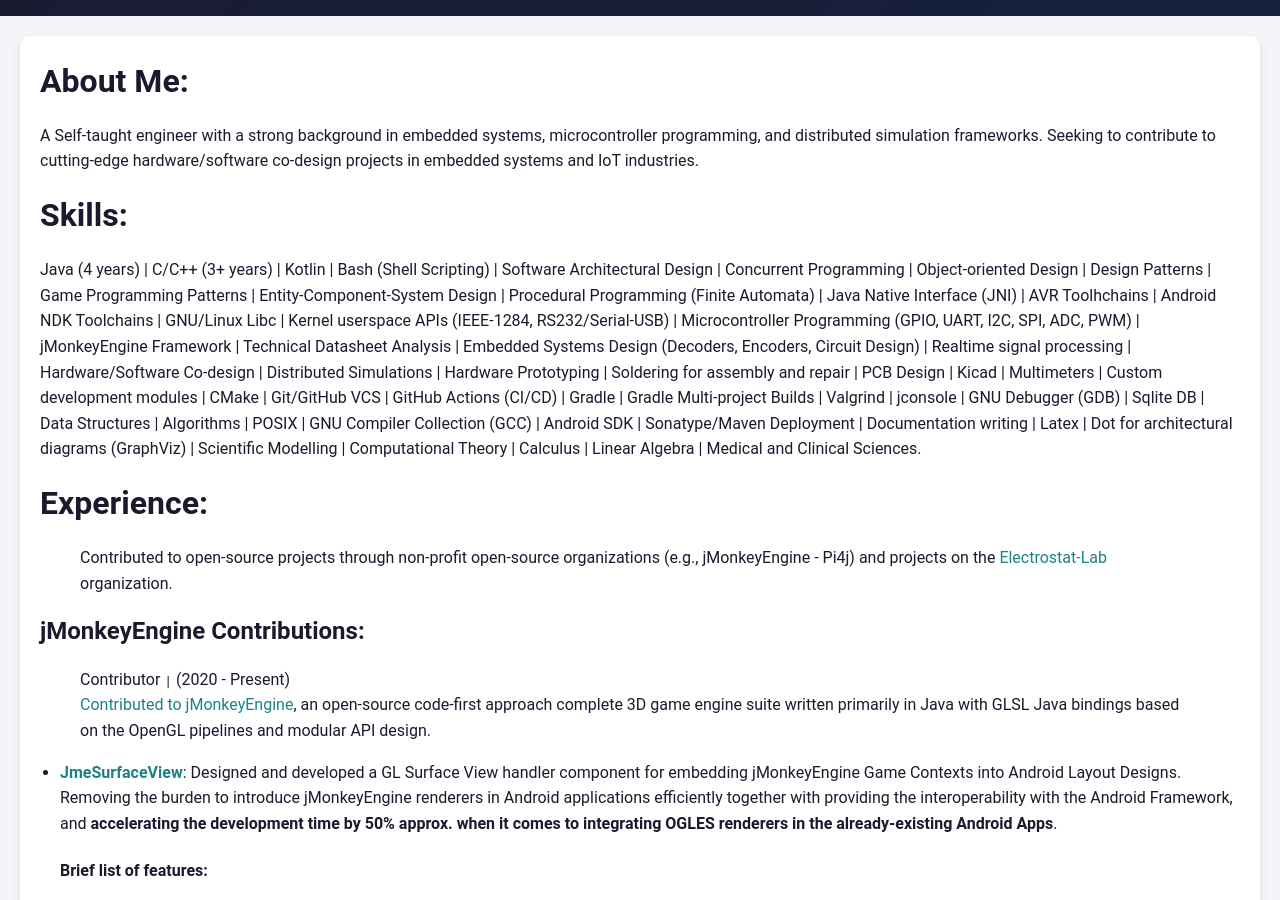
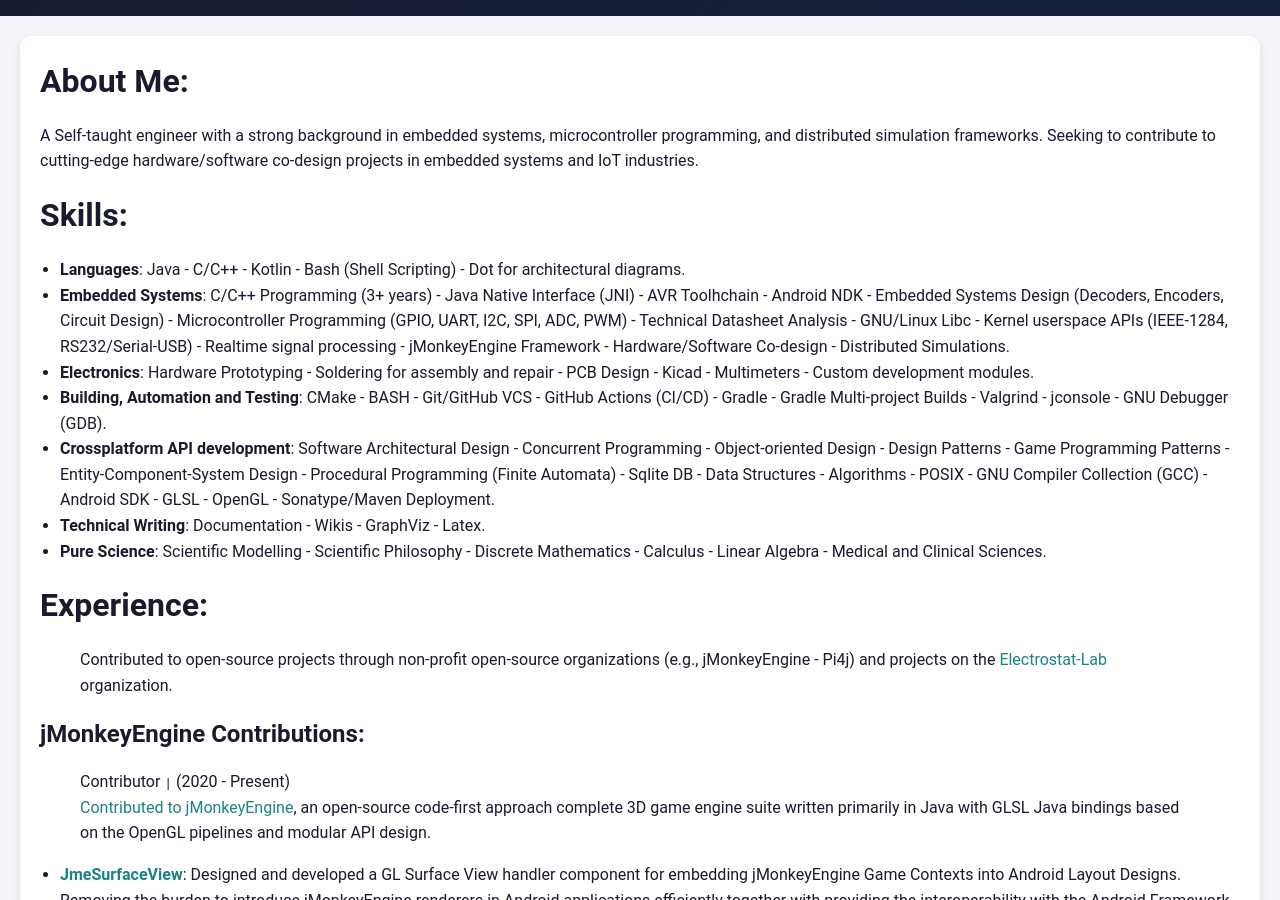
Before and after one commit to pavly-gerges/pavly-gerges, a Jekyll site: the page built from resume/index.md, in a window 1280 px wide and 900 px high, scrolled down 317 px. Built offline with Jekyll 4.4.1, drawn with Linux system fonts in a browser that asks for light colours; our own code applies the rules of GitHub Pages for plain Markdown files.

Commit message:
Update index.md

```diff
--- a/resume/index.md
+++ b/resume/index.md
@@ -2,7 +2,13 @@
 A Self-taught engineer with a strong background in embedded systems, microcontroller programming, and distributed simulation frameworks. Seeking to contribute to cutting-edge hardware/software co-design projects in embedded systems and IoT industries.
 
 # Skills:
-Java (4 years) | C/C++ (3+ years) | Kotlin | Bash (Shell Scripting) | Software Architectural Design | Concurrent Programming | Object-oriented Design | Design Patterns | Game Programming Patterns | Entity-Component-System Design | Procedural Programming (Finite Automata) | Java Native Interface (JNI) | AVR Toolhchains | Android NDK Toolchains | GNU/Linux Libc | Kernel userspace APIs (IEEE-1284, RS232/Serial-USB) | Microcontroller Programming (GPIO, UART, I2C, SPI, ADC, PWM) | jMonkeyEngine Framework | Technical Datasheet Analysis | Embedded Systems Design (Decoders, Encoders, Circuit Design) | Realtime signal processing | Hardware/Software Co-design | Distributed Simulations | Hardware Prototyping | Soldering for assembly and repair | PCB Design | Kicad | Multimeters | Custom development modules | CMake | Git/GitHub VCS | GitHub Actions (CI/CD) | Gradle | Gradle Multi-project Builds | Valgrind | jconsole | GNU Debugger (GDB) | Sqlite DB | Data Structures | Algorithms | POSIX | GNU Compiler Collection (GCC) | Android SDK | Sonatype/Maven Deployment | Documentation writing | Latex | Dot for architectural diagrams (GraphViz) | Scientific Modelling | Computational Theory | Calculus | Linear Algebra | Medical and Clinical Sciences.
+- **Languages**: Java - C/C++ - Kotlin - Bash (Shell Scripting) - Dot for architectural diagrams.
+- **Embedded Systems**: C/C++ Programming (3+ years) - Java Native Interface (JNI) - AVR Toolhchain - Android NDK - Embedded Systems Design (Decoders, Encoders, Circuit Design) - Microcontroller Programming (GPIO, UART, I2C, SPI, ADC, PWM) - Technical Datasheet Analysis - GNU/Linux Libc - Kernel userspace APIs (IEEE-1284, RS232/Serial-USB) - Realtime signal processing - jMonkeyEngine Framework - Hardware/Software Co-design - Distributed Simulations.
+- **Electronics**: Hardware Prototyping - Soldering for assembly and repair - PCB Design - Kicad - Multimeters - Custom development modules.
+- **Building, Automation and Testing**: CMake - BASH - Git/GitHub VCS - GitHub Actions (CI/CD) - Gradle - Gradle Multi-project Builds - Valgrind - jconsole - GNU Debugger (GDB).
+- **Crossplatform API development**: Software Architectural Design - Concurrent Programming - Object-oriented Design - Design Patterns - Game Programming Patterns - Entity-Component-System Design - Procedural Programming (Finite Automata) - Sqlite DB - Data Structures - Algorithms - POSIX - GNU Compiler Collection (GCC) - Android SDK - GLSL - OpenGL - Sonatype/Maven Deployment.
+- **Technical Writing**: Documentation - Wikis - GraphViz - Latex.
+- **Pure Science**: Scientific Modelling - Scientific Philosophy - Discrete Mathematics - Calculus - Linear Algebra - Medical and Clinical Sciences.
 
 # Experience:
 > Contributed to open-source projects through non-profit open-source organizations (e.g., jMonkeyEngine - Pi4j) and projects on the [Electrostat-Lab](https://github.com/Electrostat-Lab) organization.
```
